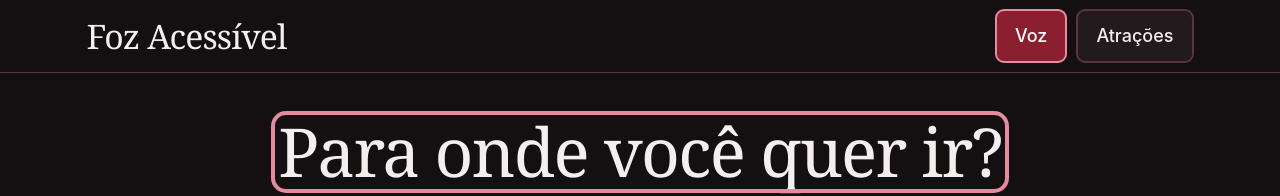
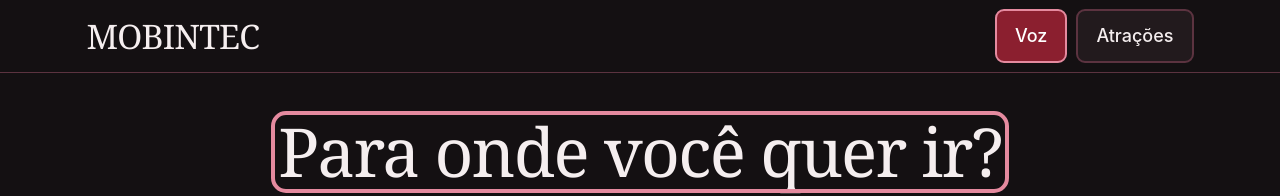
Before and after one commit to pedraoalvess/hackateens, a plain HTML site: page index.html in a window 1280 px wide. Shown: the top 196 px of the page. Drawn offline with nearby package versions, Linux system fonts and the light colour scheme.

Commit message:
arrumando bugs

```diff
--- a/index.html
+++ b/index.html
@@ -5,7 +5,7 @@
   <meta charset="utf-8">
   <meta name="viewport" content="width=device-width, initial-scale=1">
   <meta name="theme-color" content="#141012">
-  <title>Foz Acessível</title>
+  <title>MOBINTEC</title>
   <script src="https://cdn.tailwindcss.com/3.4.17"></script>
   <script>
     tailwind.config = {
@@ -30,7 +30,7 @@
 <body class="bg-canvas text-ink font-sans leading-relaxed">
   <header class="border-b border-hairline">
     <div class="max-w-5xl mx-auto px-5 py-2 flex flex-wrap items-center justify-between gap-3">
-      <p class="font-display text-3xl tracking-tight">Foz Acessível</p>
+      <p class="font-display text-3xl tracking-tight">MOBINTEC</p>
       <nav aria-label="Telas" class="flex gap-2">
         <button id="nHome" aria-label="Ir para o comando de voz"
           class="px-4 min-h-12 rounded-lg font-medium">Voz</button>
--- a/script.js
+++ b/script.js
@@ -25,7 +25,7 @@ function say(t, o = {}) {
   const u = new SpeechSynthesisUtterance(t); u.lang = "pt-BR"; u.onstart = o.onstart;
   speechSynthesis.speak(u);
 }
-const WELCOME = "Bem-vindo ao Foz Acessível. Toque no botão grande no centro da tela e diga o destino: Cataratas, Parque das Aves, Itaipu, Marco das Três Fronteiras ou Templo Budista. Depois você pode perguntar sobre o ônibus, o assento, a rota e hotéis próximos.";
+const WELCOME = "Bem-vindo ao Mobintec. Toque no botão grande no centro da tela e diga o destino: Cataratas, Parque das Aves, Itaipu, Marco das Três Fronteiras ou Templo Budista. Depois você pode perguntar sobre o ônibus, o assento, a rota e hotéis próximos.";
 const welcome = () => say(WELCOME, { onstart: () => welcomed = true });
 addEventListener("load", welcome); // o navegador pode bloquear até o primeiro toque
 addEventListener("pointerdown", e => { if (!welcomed && !e.target.closest("#mic")) welcome(); }, true);
```
